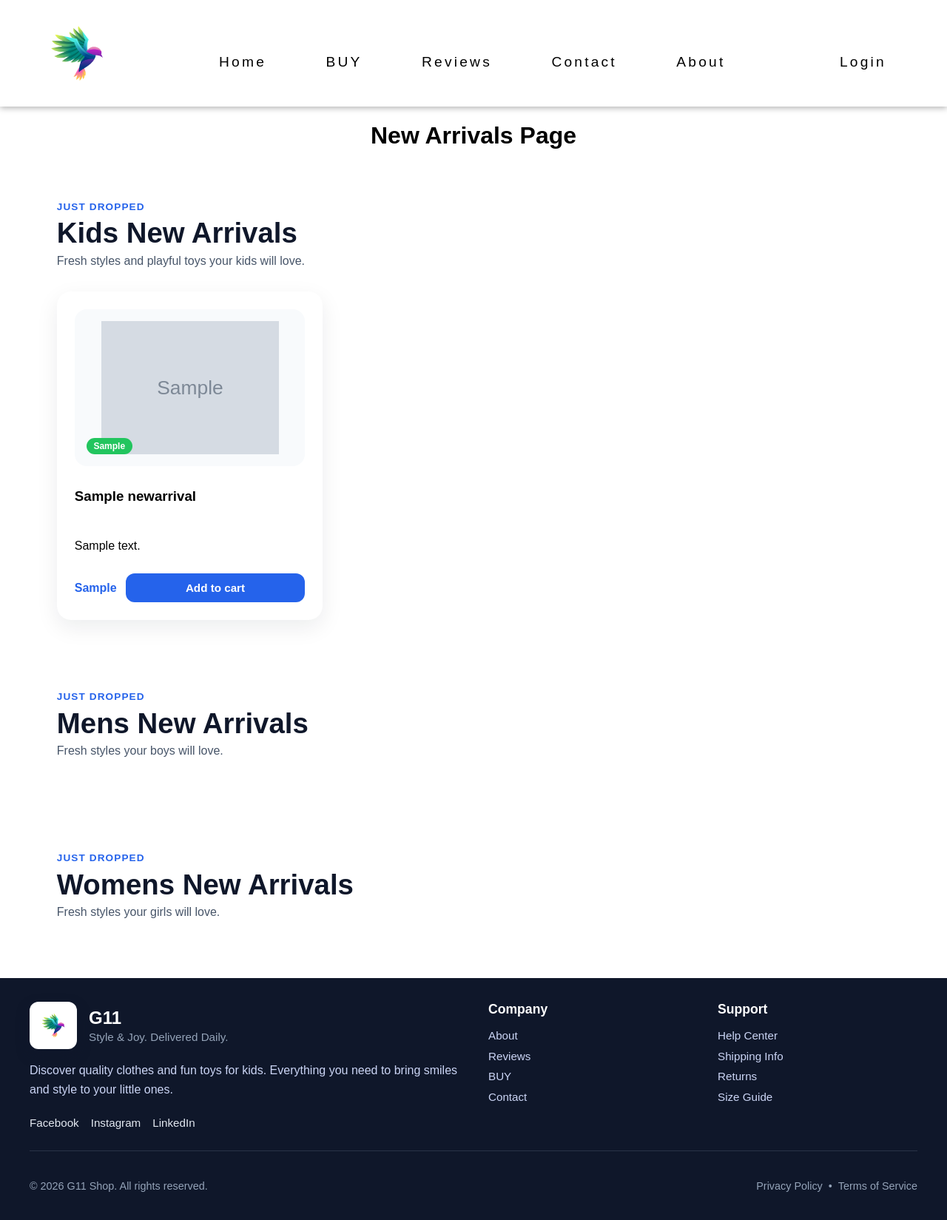
After one commit to G-N-Deshan/myproject-django, a Django app: page /new_arrivals/ in a window 1280 px wide. The commit adds this page. Shown: the whole page at 74% size. Run offline with Django 5.2, Linux system fonts and the light colour scheme; tables that the repository leaves empty hold one stand-in row (values such as "Sample post"); grey boxes marked "Sample" are stand-in pictures.

Commit message:
Done in develop in new_arrivals section models and lyout. not add the data .just structure . stable finish

```diff
--- a/myapp/admin.py
+++ b/myapp/admin.py
@@ -1,8 +1,9 @@
 from django.contrib import admin
-from .models import Card, Offers
+from .models import Card, Offers, NewArrivals
 
 
 admin.site.register(Card)
 admin.site.register(Offers)
+admin.site.register(NewArrivals)
 
 # Register your models here.
--- a/myapp/urls.py
+++ b/myapp/urls.py
@@ -10,7 +10,7 @@ urlpatterns = [
     path('reviews/', views.reviews, name= 'reviews'),
     path('buy/', views.buy, name= 'buy'),
     path('shop-offers/', views.shop_offers, name= 'shop_offers'),
-   # path('counter', views.counter, name = 'counter' )
+    path('new_arrivals/', views.new_arrivals, name= 'new_arrivals')
 ]
 
 if settings.DEBUG:
--- a/myapp/views.py
+++ b/myapp/views.py
@@ -1,6 +1,6 @@
 from django.shortcuts import render
 from django.http import HttpResponse
-from .models import Card, Offers
+from .models import Card, Offers, NewArrivals
 
 # Create your views here.
 
@@ -29,3 +29,11 @@ def shop_offers(request):
         'men_offers' : offer.filter(category='men'),
         'women_offers' : offer.filter(category='women'),
         })
+
+def new_arrivals(request):
+    new_arrivals = NewArrivals.objects.all()
+    return render(request, 'new_arrivals.html', {
+        'kids_arrivals' : new_arrivals.filter(category='kids'),
+        'men_arrivals' : new_arrivals.filter(category='men'),
+        'women_arrivals' : new_arrivals.filter(category='women'),
+    })
--- /dev/null
+++ b/templates/new_arrivals.html
@@ -0,0 +1,338 @@
+{% load static %}
+
+<link rel="stylesheet" href="{% static 'navbar.css'%}">
+    <link rel="stylesheet" href="{% static 'footer.css'%}">
+   <link rel="stylesheet" href="{% static 'shop_offers.css'%}">
+
+
+{% include 'navbar.html'%}
+
+<center><h1>New Arrivals Page</h1></center>
+
+ <section class="arrivals">
+        <div class="section-top">
+            <div>
+                <p class="section-small">Just dropped</p>
+                <h2>Kids New Arrivals</h2>
+                <p class="section-sub">Fresh styles and playful toys your kids will love.</p>
+            </div>
+
+        </div>
+
+        <div class="arrivals-list">
+
+
+            {%for item in kids_arrivals%}
+
+            <article class="arrival-card">
+                <div class="arrival-media">
+                    <img src="{{ item.imageUrl.url }}" alt="{{item.title}}">
+                    <span class="arrival-badge">{{item.offers_badge}}</span>
+                </div>
+                <h3>{{item.title}}</h3>
+                <p>{{item.description}}</p>
+                <div class="arrival-meta">
+                    <span class="price">{{item.price}}</span>
+                    <a href="" class="arrival-btn">Add to cart</a>
+                </div>
+            </article>
+
+            {% endfor %}
+
+
+
+
+            <!-- <article class="arrival-card">
+                <div class="arrival-media">
+                    <img src="../../assets/images/10.jpeg" alt="New arrival outfit">
+                    <span class="arrival-badge">New</span>
+                </div>
+                <h3>Rainbow Hoodie Set</h3>
+                <p>Cozy layers for cool evenings.</p>
+                <div class="arrival-meta">
+                    <span class="price">Rs. 3,200</span>
+                    <a href="/G11/Html/pages/add-to-cart.php?product_id=30" class="arrival-btn">Add to cart</a>
+                </div>
+            </article>
+
+            <article class="arrival-card">
+                <div class="arrival-media">
+                    <img src="../../assets/images/5.jpeg" alt="New arrival toy">
+                    <span class="arrival-badge">New</span>
+                </div>
+                <h3>Soft Buddy Plush</h3>
+                <p>Gentle, washable plush for toddlers.</p>
+                <div class="arrival-meta">
+                    <span class="price">Rs. 1,850</span>
+                    <a href="/G11/Html/pages/add-to-cart.php?product_id=31" class="arrival-btn">Add to cart</a>
+                </div>
+            </article>
+
+            <article class="arrival-card">
+                <div class="arrival-media">
+                    <img src="../../assets/images/3.jpeg" alt="New arrival dress">
+                    <span class="arrival-badge">New</span>
+                </div>
+                <h3>Sunny Day Dress</h3>
+                <p>Lightweight and breezy for playtime.</p>
+                <div class="arrival-meta">
+                    <span class="price">Rs. 2,900</span>
+                    <a href="/G11/Html/pages/add-to-cart.php?product_id=32" class="arrival-btn">Add to cart</a>
+                </div>
+            </article>
+
+            <article class="arrival-card">
+                <div class="arrival-media">
+                    <img src="../../assets/images/5.jpeg" alt="New arrival toy">
+                    <span class="arrival-badge">New</span>
+                </div>
+                <h3>Adventure Play Toy Car</h3>
+                <p>Colorful toy car designed to inspire imaginative play.</p>
+                <div class="arrival-meta">
+                    <span class="price">Rs. 2100</span>
+                    <a href="/G11/Html/pages/add-to-cart.php?product_id=31" class="arrival-btn">Add to cart</a>
+                </div>
+            </article>
+
+            <article class="arrival-card">
+                <div class="arrival-media">
+                    <img src="../../assets/images/3.jpeg" alt="New arrival dress">
+                    <span class="arrival-badge">New</span>
+                </div>
+                <h3>Kids Party Wear Set</h3>
+                <p>Stylish outfit perfect for birthdays and special events.</p>
+                <div class="arrival-meta">
+                    <span class="price">Rs. 3750</span>
+                    <a href="/G11/Html/pages/add-to-cart.php?product_id=32" class="arrival-btn">Add to cart</a>
+                </div>
+            </article> -->
+
+        </div>
+
+    </section>
+
+
+
+
+    <section class="arrivals">
+        <div class="section-top">
+            <div>
+                <p class="section-small">Just dropped</p>
+                <h2>Mens New Arrivals</h2>
+                <p class="section-sub">Fresh styles your boys will love.</p>
+            </div>
+
+        </div>
+
+        <div class="arrivals-list">
+
+
+
+            {%for item in men_arrivals%}
+
+            <article class="arrival-card">
+                <div class="arrival-media">
+                    <img src="{{ item.imageUrl.url }}" alt="{{item.title}}">
+                    <span class="arrival-badge">{{item.offers_badge}}</span>
+                </div>
+                <h3>{{item.title}}</h3>
+                <p>{{item.description}}</p>
+                <div class="arrival-meta">
+                    <span class="price">{{item.price}}</span>
+                    <a href="" class="arrival-btn">Add to cart</a>
+                </div>
+            </article>
+
+            {% endfor %}
+
+
+
+
+
+
+
+
+            <!-- <article class="arrival-card">
+                <div class="arrival-media">
+                    <img src="../../assets/images/10.jpeg" alt="New arrival outfit">
+                    <span class="arrival-badge">New</span>
+                </div>
+                <h3>Urban Flex T-Shirt</h3>
+                <p>Lightweight cotton t-shirt designed for everyday comfort and modern style.</p>
+                <div class="arrival-meta">
+                    <span class="price">Rs. 2,450</span>
+                    <a href="/G11/Html/pages/add-to-cart.php?product_id=30" class="arrival-btn">Add to cart</a>
+                </div>
+            </article>
+
+            <article class="arrival-card">
+                <div class="arrival-media">
+                    <img src="../../assets/images/5.jpeg" alt="New arrival toy">
+                    <span class="arrival-badge">New</span>
+                </div>
+                <h3>Smart Casual Linen Shirt</h3>
+                <p>Breathable linen shirt perfect for office and weekend wear.</p>
+                <div class="arrival-meta">
+                    <span class="price">Rs. 4,200</span>
+                    <a href="/G11/Html/pages/add-to-cart.php?product_id=31" class="arrival-btn">Add to cart</a>
+                </div>
+            </article>
+
+            <article class="arrival-card">
+                <div class="arrival-media">
+                    <img src="../../assets/images/3.jpeg" alt="New arrival dress">
+                    <span class="arrival-badge">New</span>
+                </div>
+                <h3>Street Fit Denim Jeans</h3>
+                <p>Durable denim with a relaxed fit for daily use and travel.</p>
+                <div class="arrival-meta">
+                    <span class="price">Rs. 5,600</span>
+                    <a href="/G11/Html/pages/add-to-cart.php?product_id=32" class="arrival-btn">Add to cart</a>
+                </div>
+            </article>
+
+            <article class="arrival-card">
+                <div class="arrival-media">
+                    <img src="../../assets/images/5.jpeg" alt="New arrival toy">
+                    <span class="arrival-badge">New</span>
+                </div>
+                <h3>Comfort Jogger Pants</h3>
+                <p>Soft stretch joggers designed for movement and relaxation.</p>
+                <div class="arrival-meta">
+                    <span class="price">Rs. 3,800</span>
+                    <a href="/G11/Html/pages/add-to-cart.php?product_id=31" class="arrival-btn">Add to cart</a>
+                </div>
+            </article>
+
+            <article class="arrival-card">
+                <div class="arrival-media">
+                    <img src="../../assets/images/3.jpeg" alt="New arrival dress">
+                    <span class="arrival-badge">New</span>
+                </div>
+                <h3>Classic Polo T-Shirt</h3>
+                <p>Minimal design polo that works for casual and semi-formal looks.</p>
+                <div class="arrival-meta">
+                    <span class="price">Rs. 3100</span>
+                    <a href="/G11/Html/pages/add-to-cart.php?product_id=32" class="arrival-btn">Add to cart</a>
+                </div>
+            </article> -->
+
+        </div>
+
+    </section>
+
+
+
+
+
+
+    <section class="arrivals">
+        <div class="section-top">
+            <div>
+                <p class="section-small">Just dropped</p>
+                <h2>Womens New Arrivals</h2>
+                <p class="section-sub">Fresh styles your girls will love.</p>
+            </div>
+
+        </div>
+
+        <div class="arrivals-list">
+
+
+
+
+
+
+            {%for item in women_arrivals%}
+
+            <article class="arrival-card">
+                <div class="arrival-media">
+                    <img src="{{ item.imageUrl.url }}" alt="{{item.title}}">
+                    <span class="arrival-badge">{{item.offers_badge}}</span>
+                </div>
+                <h3>{{item.title}}</h3>
+                <p>{{item.description}}</p>
+                <div class="arrival-meta">
+                    <span class="price">{{item.price}}</span>
+                    <a href="" class="arrival-btn">Add to cart</a>
+                </div>
+            </article>
+
+            {% endfor %}
+
+
+
+
+
+            <!-- <article class="arrival-card">
+                <div class="arrival-media">
+                    <img src="../../assets/images/10.jpeg" alt="New arrival outfit">
+                    <span class="arrival-badge">New</span>
+                </div>
+                <h3>Floral Summer Dress</h3>
+                <p>Lightweight floral dress designed for comfort and elegance.</p>
+                <div class="arrival-meta">
+                    <span class="price">Rs. 4950</span>
+                    <a href="/G11/Html/pages/add-to-cart.php?product_id=30" class="arrival-btn">Add to cart</a>
+                </div>
+            </article>
+
+            <article class="arrival-card">
+                <div class="arrival-media">
+                    <img src="../../assets/images/5.jpeg" alt="New arrival outfit">
+                    <span class="arrival-badge">New</span>
+                </div>
+                <h3>Soft Knit Casual Top</h3>
+                <p>Everyday casual top with breathable fabric and relaxed fit.</p>
+                <div class="arrival-meta">
+                    <span class="price">Rs. 2,750</span>
+                    <a href="/G11/Html/pages/add-to-cart.php?product_id=31" class="arrival-btn">Add to cart</a>
+                </div>
+            </article>
+
+            <article class="arrival-card">
+                <div class="arrival-media">
+                    <img src="../../assets/images/3.jpeg" alt="New arrival dress">
+                    <span class="arrival-badge">New</span>
+                </div>
+                <h3>Elegant Office Blouse</h3>
+                <p>Smart blouse perfect for office wear and formal occasions.</p>
+                <div class="arrival-meta">
+                    <span class="price">Rs. 3,900</span>
+                    <a href="/G11/Html/pages/add-to-cart.php?product_id=32" class="arrival-btn">Add to cart</a>
+                </div>
+            </article>
+
+            <article class="arrival-card">
+                <div class="arrival-media">
+                    <img src="../../assets/images/5.jpeg" alt="New arrival outfit">
+                    <span class="arrival-badge">New</span>
+                </div>
+                <h3>High-Rise Comfort Jeans</h3>
+                <p>Stretchable high-rise jeans designed for all-day wear.</p>
+                <div class="arrival-meta">
+                    <span class="price">Rs. 5200</span>
+                    <a href="/G11/Html/pages/add-to-cart.php?product_id=31" class="arrival-btn">Add to cart</a>
+                </div>
+            </article>
+
+            <article class="arrival-card">
+                <div class="arrival-media">
+                    <img src="../../assets/images/3.jpeg" alt="New arrival dress">
+                    <span class="arrival-badge">New</span>
+                </div>
+                <h3>Evening Party Dress</h3>
+                <p>Stylish party dress with premium fabric and modern cut.</p>
+                <div class="arrival-meta">
+                    <span class="price">Rs. 6800</span>
+                    <a href="/G11/Html/pages/add-to-cart.php?product_id=32" class="arrival-btn">Add to cart</a>
+                </div>
+            </article>
+             -->
+        </div>
+
+    </section>
+
+
+
+{% include 'footer.html'%}
```
Also changed, not shown: myapp/models.py (+22 -1 lines), templates/buy.html (+28 -2 lines), media/new_arrivals/10.jpeg (added), media/new_arrivals/pexels-gustavo-fring-5622934.jpg (added), media/offers/3.jpeg (added), media/offers/5_7HvPyCE.jpeg (added), media/offers/8_cFT5VuF.jpeg (added), myapp/migrations/0005_newarrivals.py (added), 1 other file.
